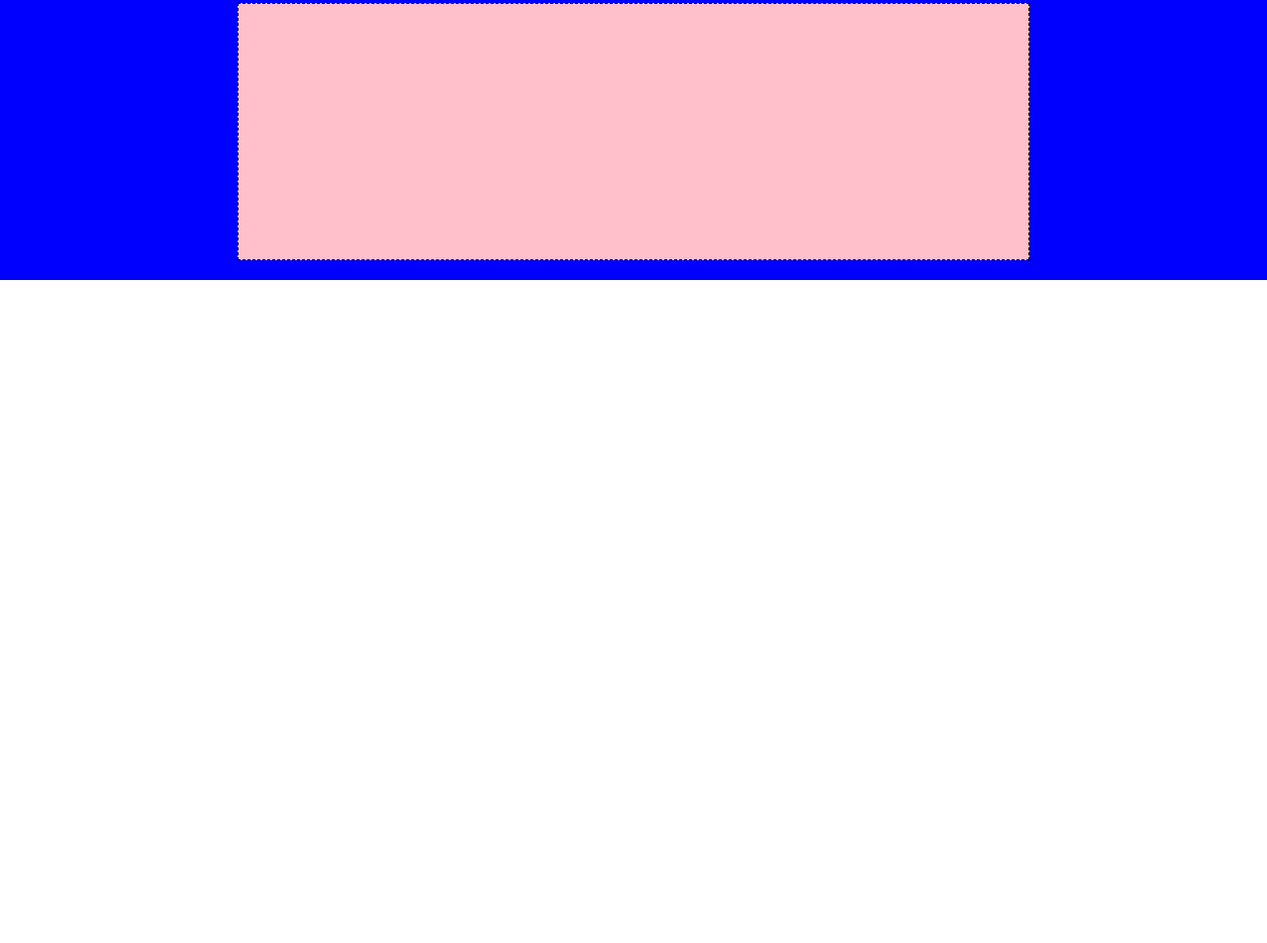
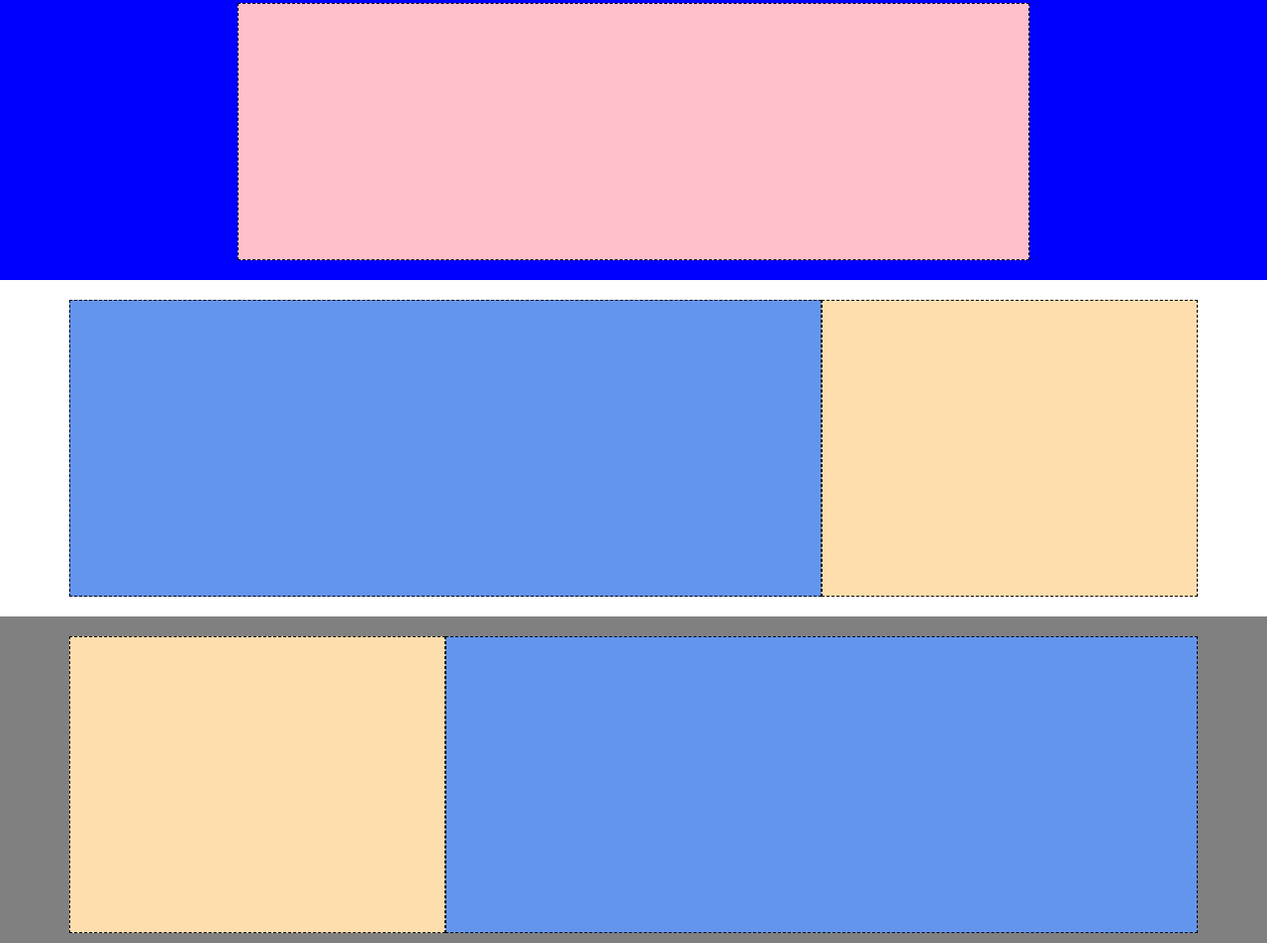
Before and after one commit to danieleangeletti/htmlcss-struttura-discord, a plain HTML site: page index.html in a window 1280 px wide. Shown: the part 67-1020 px from the top of the page at 99% size. Before the commit the page ends 800 px from the top, so only its background shows below. Drawn offline with Linux system fonts and the light colour scheme.

Commit message:
ADD prime tre sezioni del main

```diff
--- a/css/style.css
+++ b/css/style.css
@@ -7,7 +7,6 @@
 /*
     HEADER
 */
-
 .small-container {
     max-width: 1600px;
     min-height: 50px;
@@ -37,13 +36,50 @@
     align-items: center;
 }
 
-.blocco {
+.block {
     width: 800px;
     height: 260px;
+    border: 1px dashed black;
+}
+
+.pink {
     background-color: pink;
-    border: 1px dashed black;
 }
 
 /*
     MAIN
 */
+.big-container-2 {
+    max-width: 1600px;
+    min-height: 340px;
+    background-color: blue;
+    display: flex;
+    justify-content: center;
+    align-items: center;
+}
+
+.white {
+    background-color: white;
+}
+
+.grey {
+    background-color: grey;
+}
+
+.block-2 {
+    width: 380px;
+    height: 300px;
+    border: 1px dashed black;
+}
+
+.lightblue {
+    background-color: cornflowerblue;
+}
+
+.navajowhite {
+    background-color: navajowhite;
+}
+
+#bigger {
+    width: calc(380px * 2);
+}
--- a/index.html
+++ b/index.html
@@ -23,23 +23,41 @@
             </div>
 
             <div class="big-container">
-                <div class="blocco">
+                <div class="block pink">
 
                 </div>
             </div>
         </header>
 
         <main>
-            <section>
+            <section class="big-container-2 white">
+                <div id="bigger" class="block-2 lightblue">
 
+                </div>
+
+                <div class="block-2 navajowhite">
+
+                </div>
             </section>
 
-            <section>
+            <section class="big-container-2 grey">
+                <div class="block-2 navajowhite ">
 
+                </div>
+
+                <div id="bigger" class="block-2 lightblue">
+
+                </div>
             </section>
 
-            <section>
+            <section class="big-container-2 white">
+                <div id="bigger" class="block-2 lightblue">
 
+                </div>
+
+                <div class="block-2 navajowhite">
+
+                </div>
             </section>
 
             <section>
```
